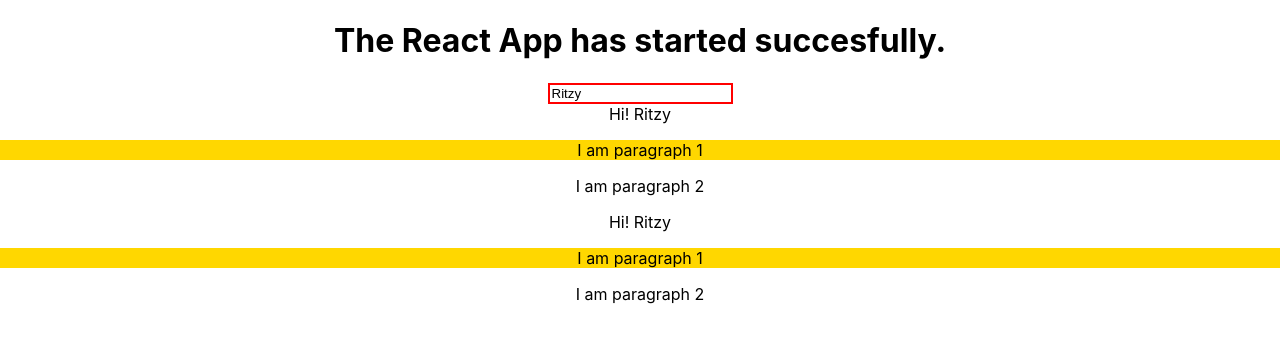
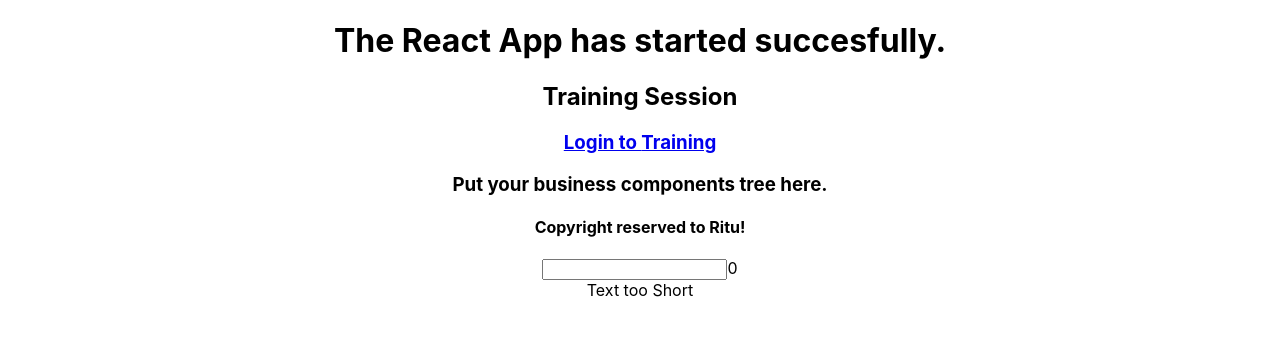
Before and after one commit to Ritzy-NCode/Assignments, a React (Create React App) app: page / in a window 1280 px wide. Shown: the top 342 px of the page. Built offline with nearby package versions, Linux system fonts and the light colour scheme.

Commit message:
Assignemnt 2

```diff
--- a/src/App.js
+++ b/src/App.js
@@ -1,30 +1,68 @@
 import React ,{Component} from 'react';
-import logo from './logo.svg';
 import './App.css';
-import UserOutput from './user/UserOutput';
-import UserInput from './user/UserInput';
+//import UserOutput from './user/UserOutput';
+//import UserInput from './user/UserInput';
+import { Header } from './components/Header';
+import { Login } from './components/Login';
+import  Dashboard  from './components/Dashboard';
+import { Footer } from './components/Footer';
+import { ValidationComponent } from './lecturesixty/ValidationComponent';
+import { CharComponent } from './lecturesixty/CharComponent';
 
 class App extends Component {
   state = {
-    name:"Ritzy"
+    name:"Ritzy",
+    userInput:'',
+    charComponents:""
+
   }
 
-  onOutPutClickHandler=(event)=>{
-    this.setState (
-      {
-        name :event.target.value
-      }
+  // onOutPutClickHandler=(event)=>{
+  //   this.setState (
+  //     {
+  //       name :event.target.value
+  //     }
+  //   )
+  // }
+  displayInputLength=(event)=>{
+  //  this.getCharacters(event.target.value);
+    this.setState({
+      userInput:event.target.value
+
+    })
+  }
+  removeSelectedChar=(index)=>{
+   let inputContent=this.state.userInput.split('');
+   inputContent.splice(index,1);
+   let updatedContent=inputContent.join('');
+   this.setState({
+     userInput:updatedContent
+
+   })
+
+
+  }
+  render() {
+    //let charComponents=this.state.userInput;
+    let charComponents=  this.state.userInput.split('').map(
+      (a,index)=> {return <CharComponent clicked={()=>this.removeSelectedChar(index)} value={a}  key={index}/>}
     )
-  }
-
-    render() {
       return (
        <div className="App">
-        <h1>The React App has started succesfully.</h1>
-      <UserInput changed={this.onOutPutClickHandler} name={this.state.name}/>
-        <UserOutput   name={this.state.name}/>
-        <UserOutput   name={this.state.name}/>
-       </div>
+       <h1>The React App has started succesfully.</h1>
+        <Header title="Training Session"/>
+        <Login portal="Training"/>
+        <Dashboard/>
+        <Footer/>
+        <input type="text" onChange={this.displayInputLength} value={this.state.userInput}/>
+        {this.state.userInput.length}
+        <ValidationComponent length={this.state.userInput.length} />
+
+        {charComponents}
+     </div>// { <UserInput changed={this.onOutPutClickHandler} name={this.state.name}/>
+      //  <UserOutput   name={this.state.name}/>
+        // <UserOutput   name={this.state.name}/> }
+    //   </div>
       )
     }
 
--- /dev/null
+++ b/src/components/Dashboard.js
@@ -0,0 +1,18 @@
+import React,{Component} from 'react';
+
+export  default class Dashboard extends Component{
+
+    constructor(props){
+        super(props);
+        this.state={
+// add the state components here
+        }
+    }
+    render(){
+        return(
+            <div>
+                <h3>Put your business components tree here.</h3>
+            </div>
+        );
+    }
+}
--- /dev/null
+++ b/src/components/Footer.js
@@ -0,0 +1,11 @@
+import React from 'react';
+
+//Stateless Functional Component
+
+export const Footer=()=>{
+    return (
+        <div>
+            <h4 className="bg-warining text-center">Copyright reserved to Ritu!</h4>
+        </div>
+    );
+}
--- /dev/null
+++ b/src/components/Header.js
@@ -0,0 +1,12 @@
+import React from 'react';
+export const Header=(props)=>{
+    return(
+        <div>
+            <h2 className="text-info text-center">{props.title}</h2>
+        </div>
+    )
+}
+
+Header.defaultProps ={
+    title:'No Title Provided'
+}
--- /dev/null
+++ b/src/components/Login.js
@@ -0,0 +1,11 @@
+import React from 'react';
+
+export function Login(props){
+     return(
+        <div>
+        <h3><a href="https://verizon.com">Login to {props.portal}</a></h3>
+        </div>)
+}
+Login.defaultProps={
+    portal:"No Portal Provided"
+}
--- /dev/null
+++ b/src/components/props_states/StatefulApp.js
@@ -0,0 +1,2 @@
+import React from 'react'
+import {Message} from './Message'
--- /dev/null
+++ b/src/lecturesixty/CharComponent.css
@@ -0,0 +1,7 @@
+.Char{
+    display:inline-block;
+    padding:16px;
+    text-align:center;
+    margin:16px;
+    border: 1px solid black
+}
--- /dev/null
+++ b/src/lecturesixty/CharComponent.js
@@ -0,0 +1,11 @@
+import React from 'react';
+import './CharComponent.css'
+export const  CharComponent = (props)=>{
+
+    return(
+        <div className="Char" onClick={props.clicked} >
+            {props.value}
+        </div>
+    )
+
+}
--- /dev/null
+++ b/src/lecturesixty/ValidationComponent.js
@@ -0,0 +1,12 @@
+import React from 'react';
+export const ValidationComponent =(props)=>{
+    const MINIMUN_LENGTH =5;
+    let inputLength=props.length;
+    let display=inputLength<MINIMUN_LENGTH ?"Text too Short":"Valid Text";
+      return(
+            <div>
+                {display}
+            </div>
+        )
+
+}
```
Also changed, not shown: src/components/props_states/Message.js (added, +10 -0 lines).
